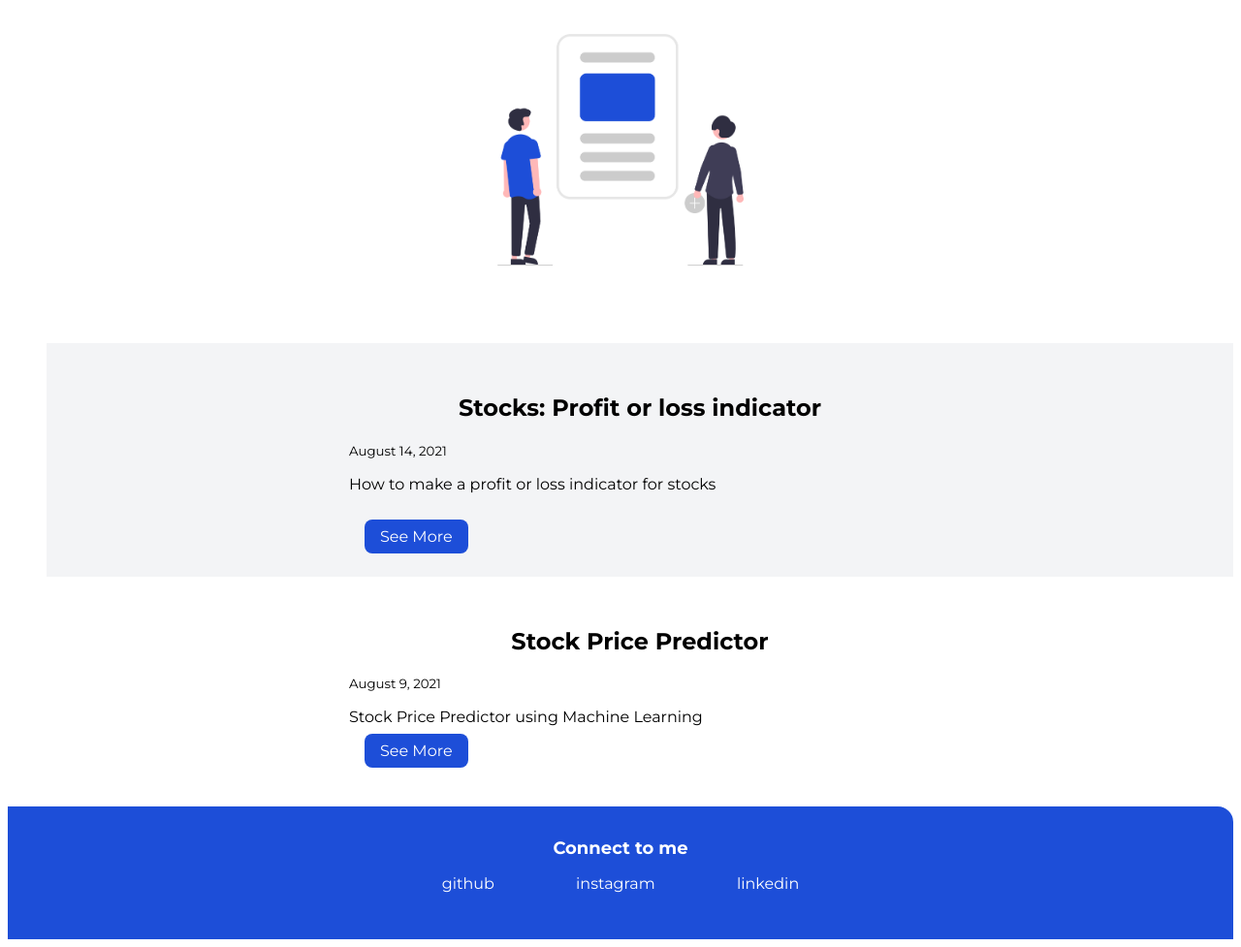
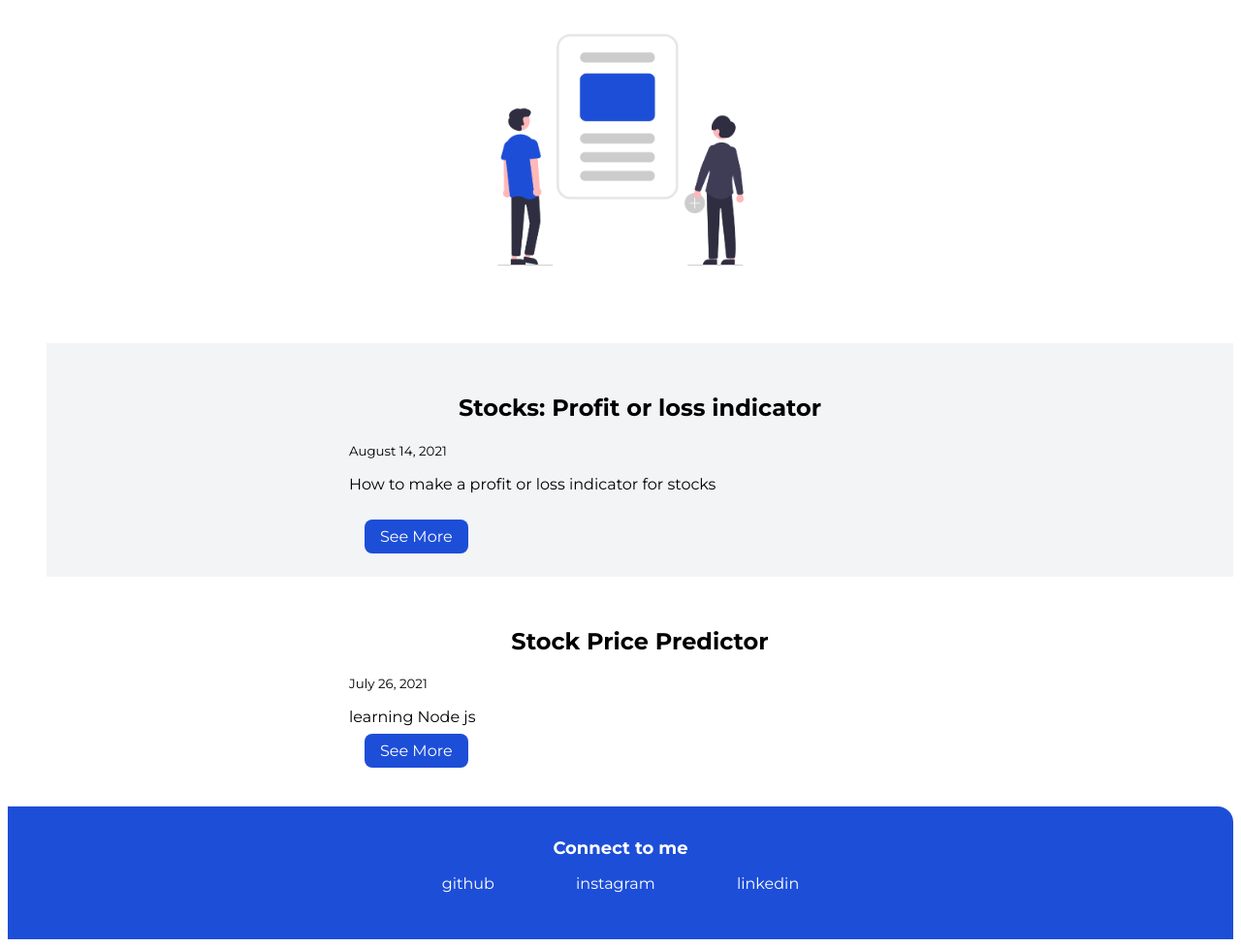
Before and after one commit to SuryanshChopra/HTML5-and-CSS3, a plain HTML site: page blogs.html in a window 1280 px wide. Shown: the part 319-1296 px from the top of the page at 97% size. Drawn offline with Linux system fonts and the light colour scheme.

Commit message:
Updated blogs

```diff
--- a/blogs.html
+++ b/blogs.html
@@ -50,9 +50,9 @@
             <section class="section">
                 <div class="container container-centre">
                     <h1>Stock Price Predictor </h1>
-                    <small><time datetime="2021-08-09">August 9, 2021</time></small>
-                    <p>Stock Price Predictor using Machine Learning </p>
-                    <a class="link link-primary" href="https://github.com/SuryanshChopra/Stock-Price-Predictor">See More</a>
+                    <small><time datetime="2021-07-26">July 26, 2021</time></small>
+                    <p>learning Node js</p>
+                    <a class="link link-primary" href="https://dev.to/suryanshchopra/day-5-of-training-node-js-k65">See More</a>
                 </div>
             </section>
         </li>
```
